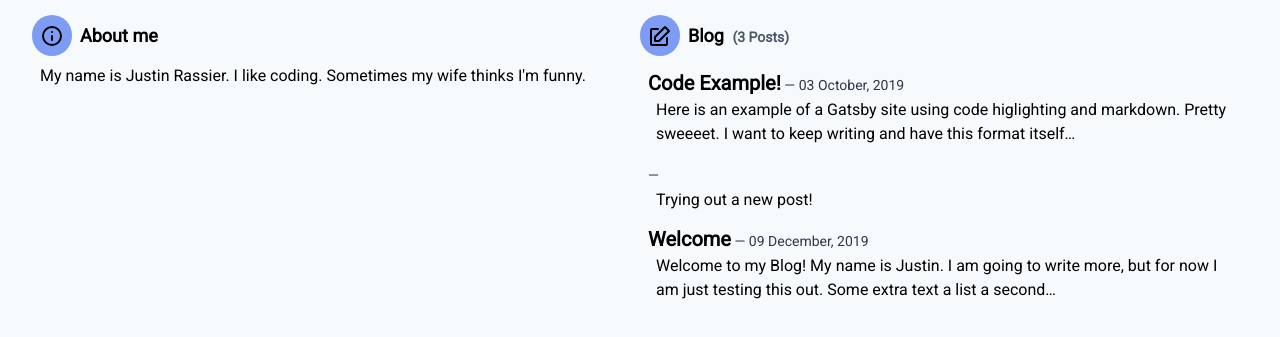
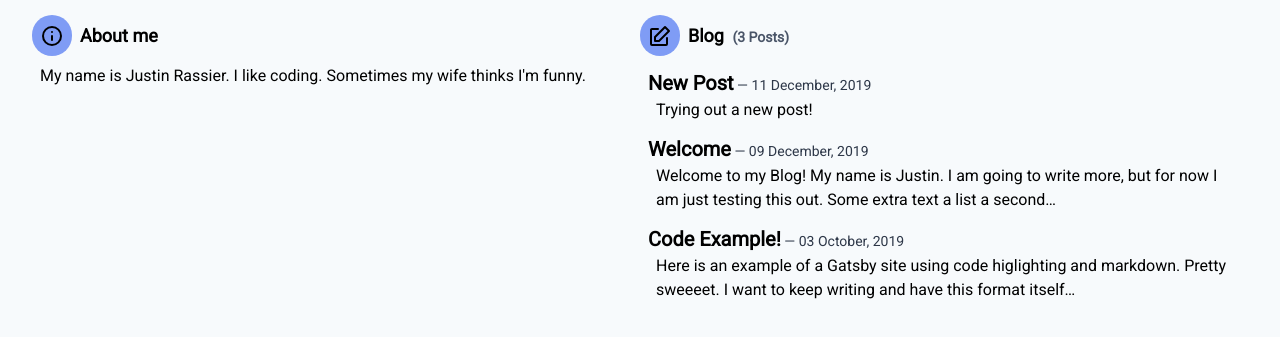
Before and after one commit to justinrassier/justin-rassier-gatsby, a Gatsby site: page / in a window 1280 px wide. Shown: the part 113-450 px from the top of the page. Built offline with nearby package versions, Linux system fonts and the light colour scheme; Gatsby itself is replaced by a stand-in of ours.

Commit message:
adding frontmatter

```diff
--- a/src/posts/trial-post.md
+++ b/src/posts/trial-post.md
@@ -1 +1,6 @@
+---
+title: "New Post"
+date: "2019-12-11"
+---
+
 # Trying out a new post!
```
